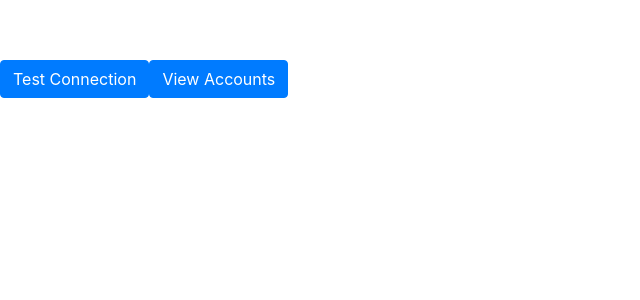
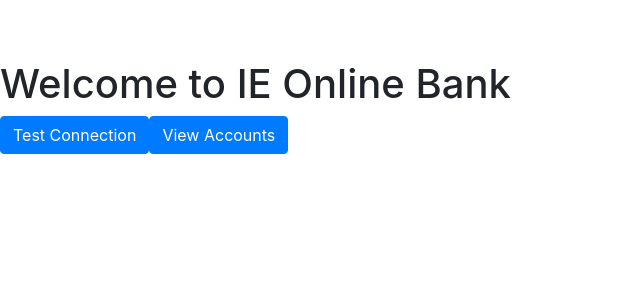
Before and after one commit to riyadmazari/IE-Bank-mng, a Vue app in the folder ie-bank-fe-main/: page / in a window 1280 px wide. Shown: the top 300 px of the page, without its empty margins (0-640 px from the left). Built offline with nearby package versions, Linux system fonts and the light colour scheme.

Commit message:
upgrade homepage

```diff
--- a/ie-bank-fe-main/src/components/HomePage.vue
+++ b/ie-bank-fe-main/src/components/HomePage.vue
@@ -1,5 +1,8 @@
 <template>
-    <div>
+    <div id="app">
+    <header class="header">
+      <h1>Welcome to IE Online Bank</h1>
+    </header>
       <router-link to="/skull">
         <button type="button" class="btn btn-primary">Test Connection</button>
       </router-link>
```
